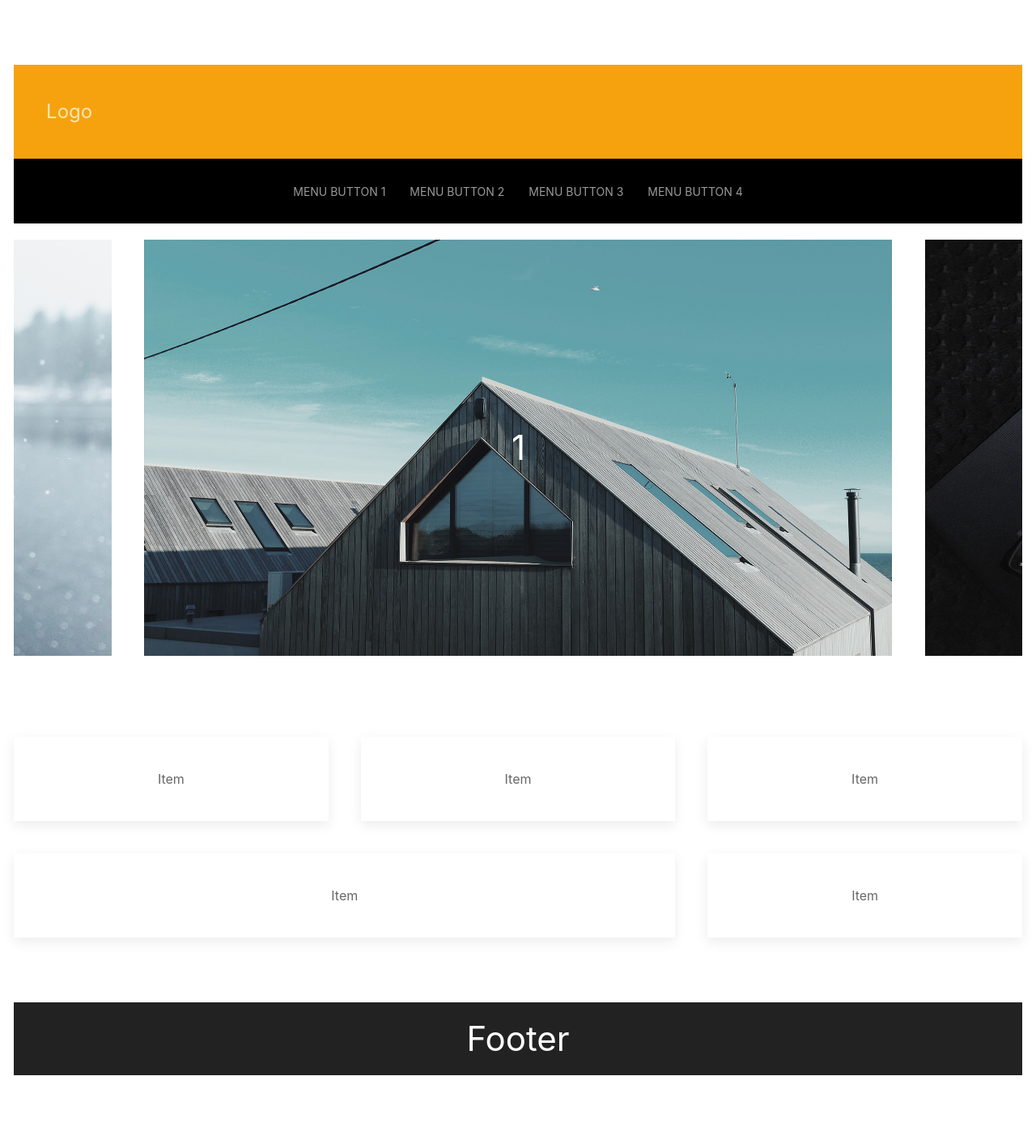
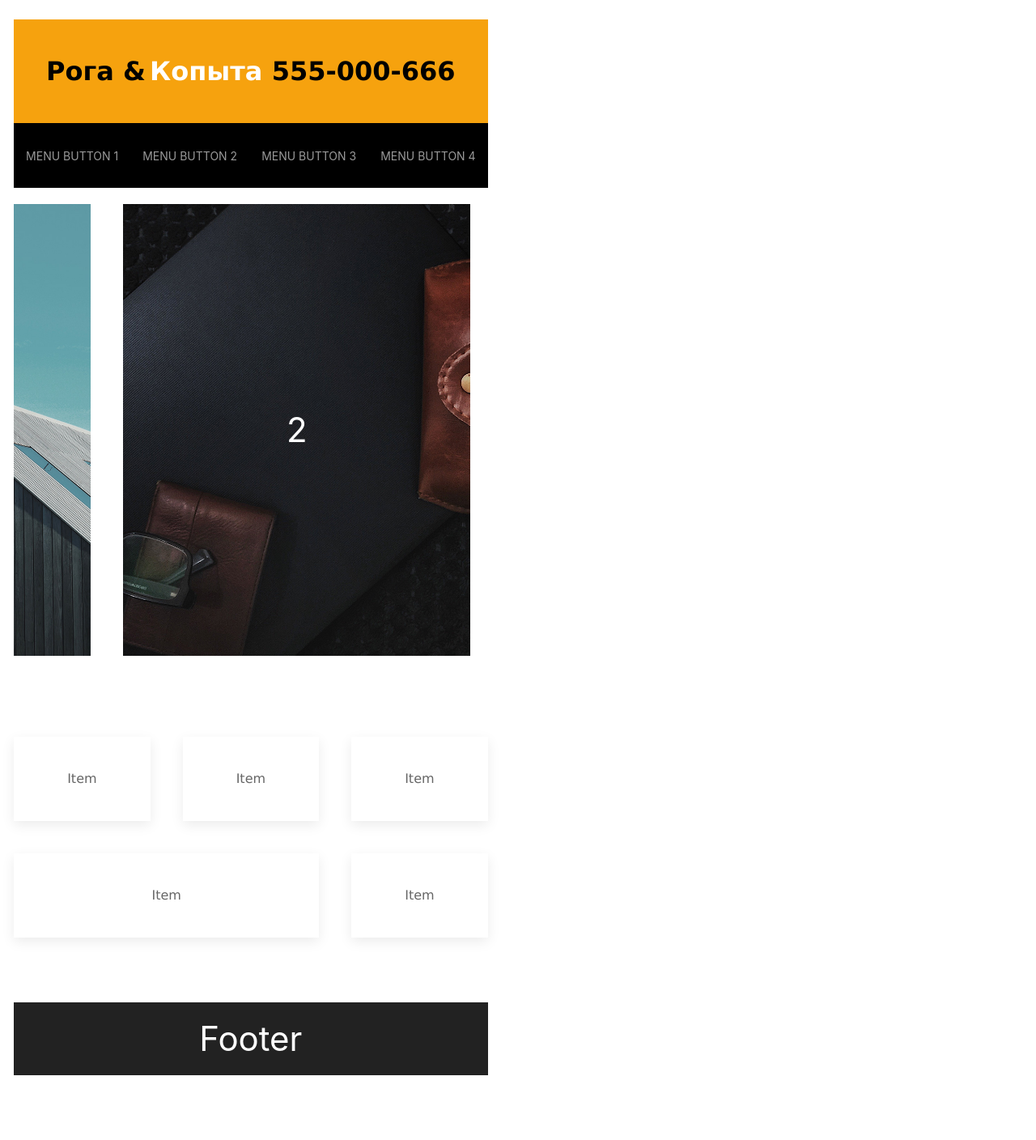
Before and after one commit to akaGizmO/Gizmo-website, a Jekyll site: the page built from index.md, in a window 1280 px wide. Shown: the whole page at 81% size. Built offline with Jekyll 4.4.1, drawn with Linux system fonts in a browser that asks for light colours; after the commit the page ends 1352 px from its top, so only the background shows below that.

Commit message:
Site name update

```diff
--- a/_includes/header.html
+++ b/_includes/header.html
@@ -1,6 +1,8 @@
 <header>
     <div class="uk-panel uk-padding uk-light main-navbar">
-        <a class="uk-logo" href="#">Logo</a>
+            <span class="main-name">Рога &</span>
+            <span class="secondary-name">Копыта</span>
+            <span class="phone">555-000-666</span>
     </div>
 
     <nav class="uk-navbar-container main-menu" uk-navbar>
--- a/_layouts/default.html
+++ b/_layouts/default.html
@@ -3,7 +3,7 @@
     {% include head.html %}
 
     <body>
-        <div class="uk-padding"></div>
+        </br>
 
         {% include header.html %}
 
@@ -37,6 +37,6 @@
 
         {% include footer.html %}
 
-        <div class="uk-padding"></div>
+        </br>
     </body>
 </html>
--- a/assets/main.css
+++ b/assets/main.css
@@ -1,5 +1,7 @@
 html, body {
   height: 100%;
+  font-family: Verdana, Geneva, Tahoma, sans-serif !important;
+  font-size: 16px !important;
 }
 
 html {
@@ -19,8 +21,30 @@ body {
   background-color: #f6a20e;
 }
 
+.main-name, .secondary-name, .phone {
+  font-size: 2em !important;
+  padding: 0;
+  margin: 0;
+  font-weight: bold;
+}
+
+.main-name {
+  color: #000 !important;
+}
+
+.secondary-name {
+  color: #fff !important;
+}
+
+.phone {
+  text-align: right !important;
+  float: right;
+  color: #000;
+}
+
 .main-menu {
   background-color: #000 !important;
+  font-size: 1.375em !important;
 }
 
 .footer {
```
Also changed, not shown: 4 other files.
